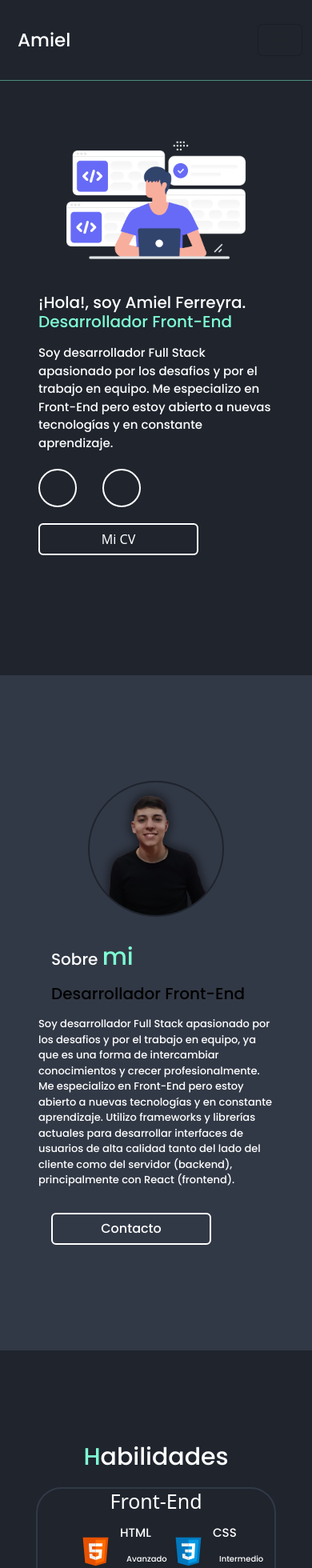
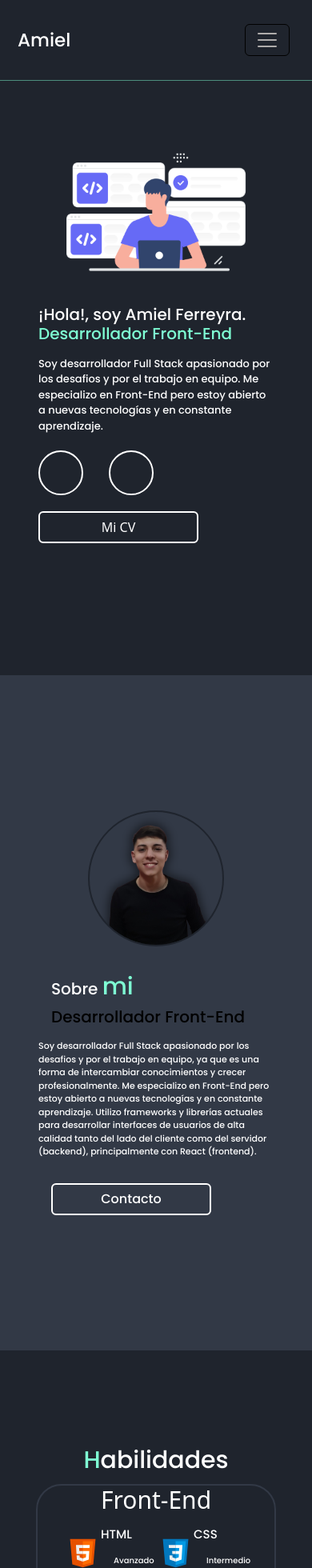
Before and after one commit to amielferreyra/Amiel-Ferreyra, a React (Create React App) app: page / in a window 390 px wide. Shown: the top 1960 px of the page at 80% size. Built offline with nearby package versions, Linux system fonts and the light colour scheme; some icons are missing.

Commit message:
resposive 768px

```diff
--- a/src/views/about/components/About.scss
+++ b/src/views/about/components/About.scss
@@ -59,3 +59,22 @@
     }
 
 }
+
+@media screen and (max-width: 768px){
+    .about{
+
+        h3{
+            font-size: 16px;
+        }
+
+        p{
+            font-size: 11px !important;
+            margin: 0.5 !important;
+        }
+
+        img{
+            width: 300px ;
+        }
+
+    }
+}
--- a/src/views/home/components/Home.scss
+++ b/src/views/home/components/Home.scss
@@ -11,7 +11,7 @@
       }
     }
 
-    .navbar-collapse {
+    .navbar-collapse{
         flex-grow: 0;
 
       .nav-item {
@@ -119,9 +119,11 @@ section{
     .navbar-brand{
         margin-left: 10px !important;
         font-size: 23px !important;
+    }
 
-        .container-fluid{
-            background-color: #323946 !important;
+    .navbar-collapse{
+        background-color: #323946;
+        border: 1px solid aquamarine;
 
         ul{
             text-align: center !important;
@@ -131,9 +133,66 @@ section{
             border: 1px solid #1f242d !important;
         }
     }
+
+    .navbar-toggler{
+        margin-right: 1rem;
+        border: 1px solid black;
+        .navbar-toggler-icon{
+            filter: invert(100%);
+        }
+    }
+
+
+}
+
+@media screen and (max-width: 768px){
+
+    section{
+
+        h1, span{
+            font-size: 21px;
+        }
+
+        p{
+            font-size: 13px;
+        }
+
+        .social-media a{
+            width: 3.5rem;
+            height: 3.5rem;
+            margin-right: 1rem;
+            margin-left: 1rem;
+        }
+
+        .btn{
+            margin-left: 1rem;
+        }
+
     }
 
 
 
+    .navbar-collapse{
+        background-color: #323946;
+        border: 1px solid aquamarine;
+
+        ul{
+            text-align: center ;
+        }
+
+        a:hover{
+            border: 1px solid #1f242d ;
+        }
+    }
+
+    .navbar-toggler{
+        margin-right: 1rem;
+        border: 1px solid black;
+        .navbar-toggler-icon{
+            filter: invert(100%);
+        }
+    }
+
+
 
 }
--- a/src/views/home/components/Navbar.jsx
+++ b/src/views/home/components/Navbar.jsx
@@ -7,7 +7,7 @@ function Navbar(){
     return(
         <nav className="navbar navbar-expand-lg fixed-top">
             <div className="container-fluid">
-            <a className="navbar-brand" href="#">Amiel</a>
+                <a className="navbar-brand" href="#">Amiel</a>
                 <button className="navbar-toggler" type="button" data-bs-toggle="collapse" data-bs-target="#navbarSupportedContent"
                     aria-controls="navbarSupportedContent" aria-expanded="false" aria-label="Toggle navigation">
                     <span className="navbar-toggler-icon"></span>
--- a/src/views/portafolio/components/Portafolio.scss
+++ b/src/views/portafolio/components/Portafolio.scss
@@ -95,15 +95,46 @@
             font-size: 30px !important;
         }
     }
+    .portafolio-container{
+        flex-wrap: wrap !important;
 
-    .portafolio-box{
-        width: 260px;
-        height: 250px;
+        .portafolio-box{
+            width: 260px;
+            height: 250px;
 
-        .view{
-            width: 260px !important;
+            .view{
+                width: 260px !important;
+                margin: 0 !important;
+            }
+
         }
 
     }
 
+
 }
+
+@media screen and (max-width: 768px){
+
+    .heading{
+        font-size: 30px !important;
+        margin-bottom: 0.5rem !important;
+        span{
+            font-size: 30px !important;
+        }
+    }
+        .portafolio-box{
+            width: 400px;
+            height: 210px;
+
+            .view{
+                width: 400px !important;
+                margin: 0 !important;
+            }
+
+        }
+
+
+
+
+}
--- a/src/views/skills/components/Skills.scss
+++ b/src/views/skills/components/Skills.scss
@@ -71,6 +71,7 @@
 @media screen and (max-width: 600px){
     .titulo{
         font-size: 30px !important;
+        margin-bottom: 0.5rem !important;
         span{
             font-size: 30px !important;
         }
@@ -85,7 +86,7 @@
             padding: 0rem 2rem 0rem !important;
 
             .habilidades-sub-titulo{
-                font-size: 25px;
+                font-size: 30px;
             }
 
             .article-container{
@@ -93,11 +94,11 @@
 
 
                 article{
+                    margin-right: 2rem;
                     gap: 0 !important;
 
                     h3{
                         font-size: 15px !important;
-                        margin-left: 0.5rem;
                     }
 
                     p{
@@ -112,6 +113,49 @@
             }
         }
 
+
+
     }
 
+
+
 }
+
+@media screen and (max-width: 768px){
+    .titulo{
+        font-size: 30px !important;
+        margin-bottom: 3rem;
+        span{
+            font-size: 30px !important;
+        }
+    }
+    .details-containers{
+        width: 240px !important;
+        margin: 0.2rem !important;
+        padding: 0 !important;
+
+        .article-container{
+            gap: 0.5rem !important;
+
+
+            article{
+                gap: 0 !important;
+
+                h3{
+                    font-size: 11px !important;
+                }
+
+                p{
+                    font-size: 8px !important;
+                }
+
+                .icon{
+                    width: 35px !important;
+                }
+            }
+        }
+
+    }
+
+
+}
```
Lines whose indentation alone changed are shown as unchanged.
